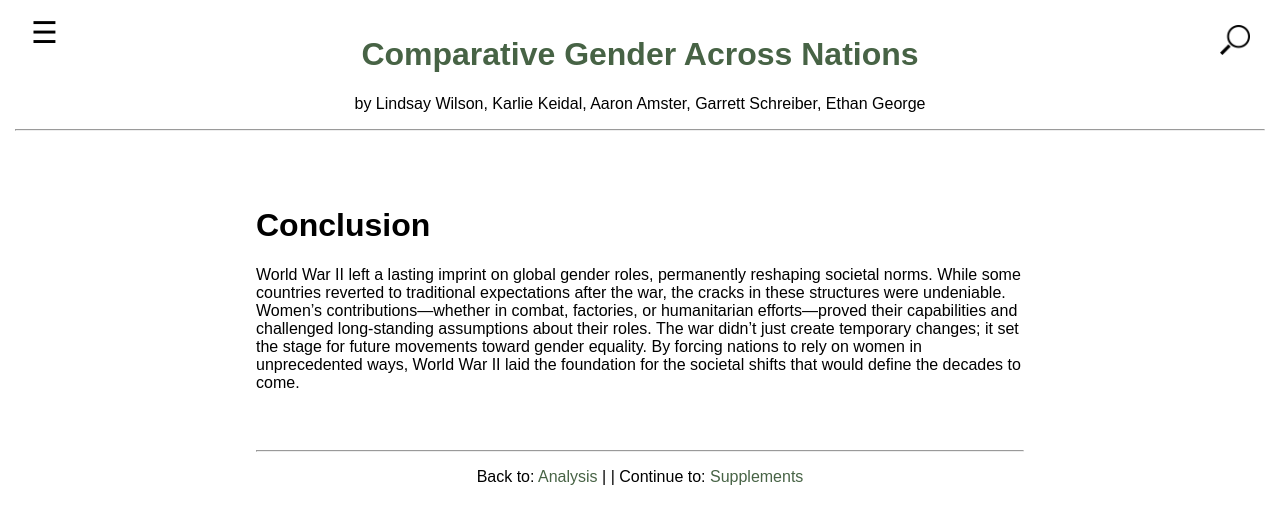
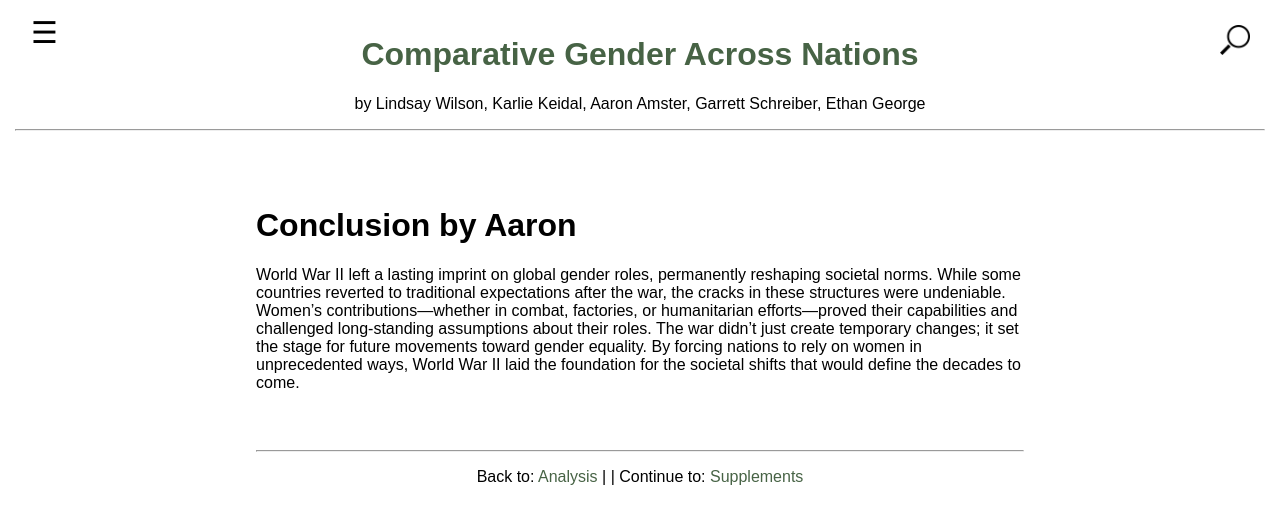
Before and after one commit to karliekeidel/Wilson-Lindsay-AMH-3931, a Jekyll site: the page built from 003_conclusion.md, in a window 1280 px wide. Shown: the top 524 px of the page. Built offline with Jekyll 4.4.1, drawn with Linux system fonts in a browser that asks for light colours.

Commit message:
Update 003_conclusion.md

```diff
--- a/003_conclusion.md
+++ b/003_conclusion.md
@@ -4,7 +4,7 @@ title: Conclusion
 number: 3
 ---
 
-# Conclusion
+# Conclusion by Aaron
 
 World War II left a lasting imprint on global gender roles, permanently reshaping societal norms. While some countries reverted to traditional expectations after the war, the cracks in these structures were undeniable. Women’s contributions—whether in combat, factories, or humanitarian efforts—proved their capabilities and challenged long-standing assumptions about their roles. The war didn’t just create temporary changes; it set the stage for future movements toward gender equality. By forcing nations to rely on women in unprecedented ways, World War II laid the foundation for the societal shifts that would define the decades to come.
 
```
